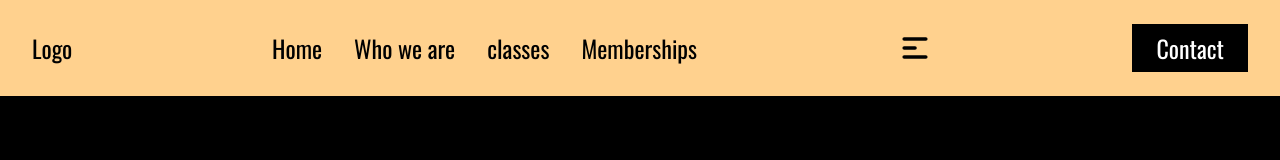
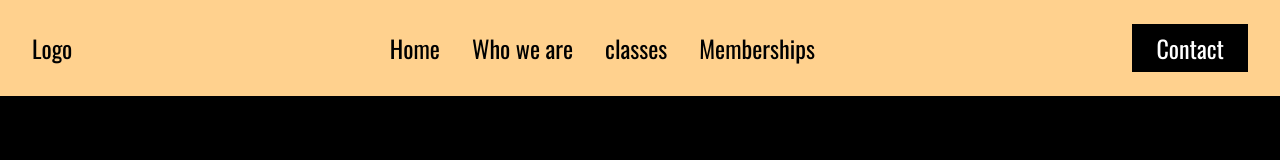
Before and after one commit to IssamKharbache/Gym-fit, a Next.js app: page / in a window 1280 px wide. Shown: the top 160 px of the page. Built offline with nearby package versions, Linux system fonts and the light colour scheme.

Commit message:
adjusting the navbar

```diff
--- a/app/components/navbar/MobileNavBar.jsx
+++ b/app/components/navbar/MobileNavBar.jsx
@@ -28,6 +28,7 @@ const MobileNavBar = () => {
   const [isOpen, setIsOpen] = useState(false);
   return (
     <div className="">
+      {/* icons */}
       {isOpen ? (
         <IoCloseOutline
           onClick={() => setIsOpen(false)}
@@ -39,7 +40,6 @@ const MobileNavBar = () => {
           className="text-3xl sm:text-4xl"
         />
       )}
-
       <div
         className={`absolute right-0 top-24  flex flex-col items-center justify-center gap-16 bg-black w-full h-full duration-700 ${
           isOpen ? "block" : "hidden"
--- a/app/components/navbar/NavBar.jsx
+++ b/app/components/navbar/NavBar.jsx
@@ -42,7 +42,9 @@ const NavBar = () => {
         ))}
       </div>
       {/* mobile nav */}
-      <MobileNavBar />
+      <div className="block md:hidden">
+        <MobileNavBar />
+      </div>
       <button className="hidden md:block bg-black text-white py-2 px-6 hover:rounded-2xl hover:opacity-90 duration-300 items-center text-center">
         Contact
       </button>
```
